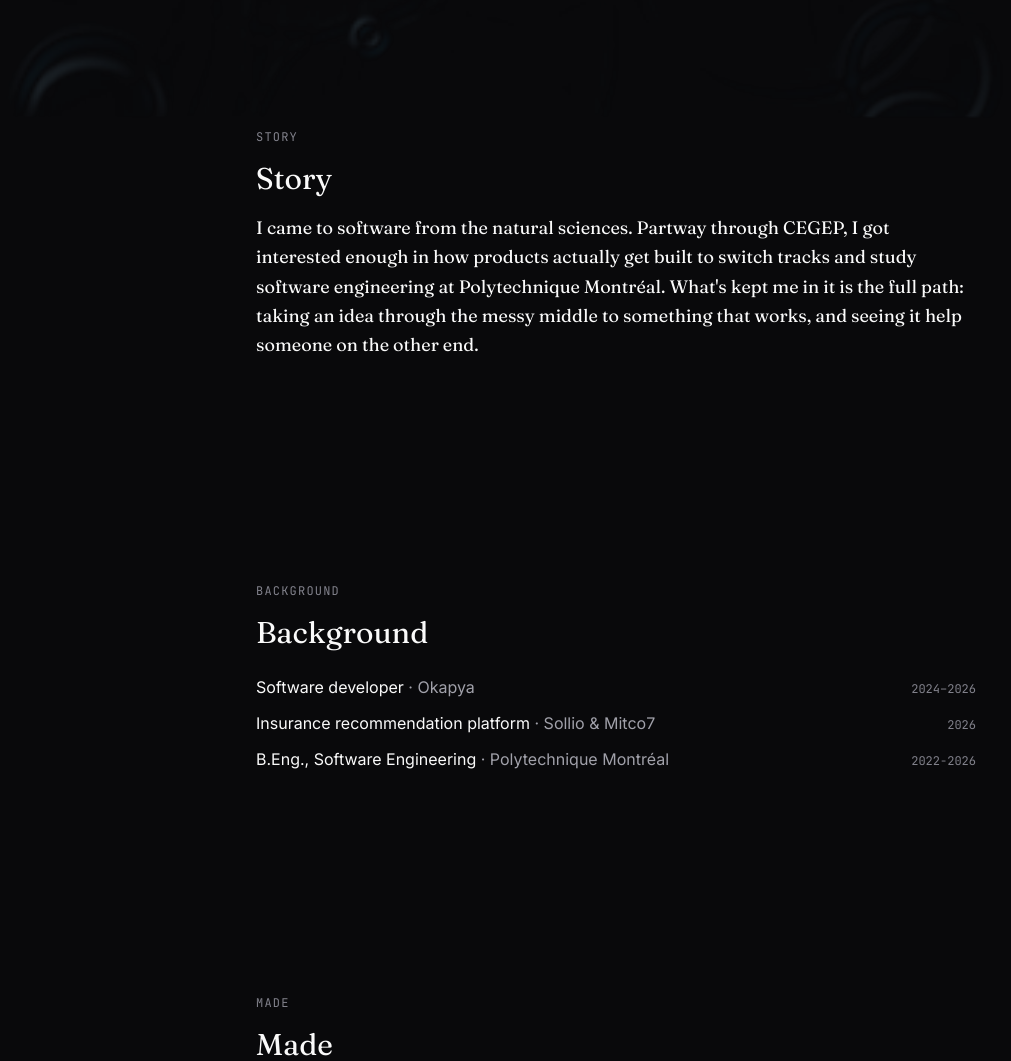
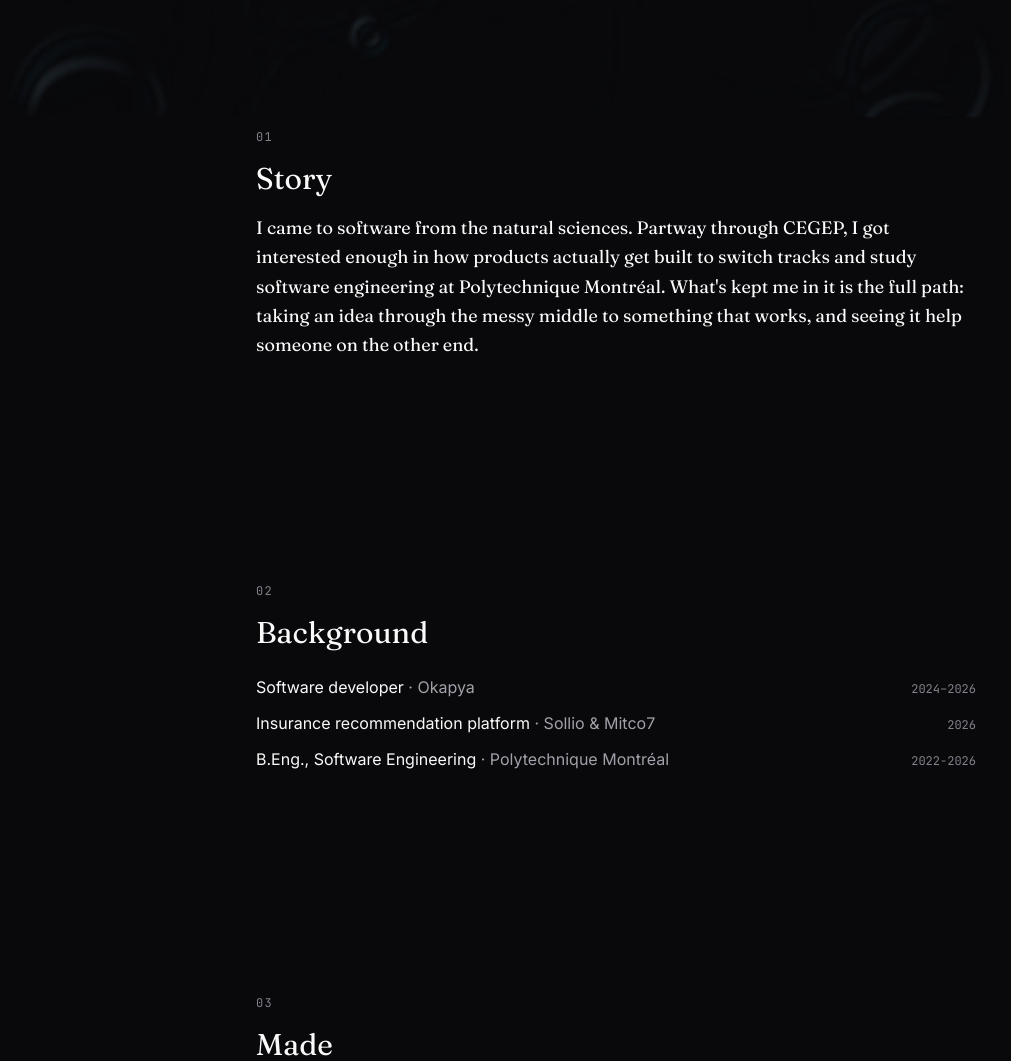
Before and after one commit to Mickunaru/portfolio, a Next.js app: page / in a window 1280 px wide. Shown: the part 680-1741 px from the top of the page, without its empty margins (24-1035 px from the left). Built offline with nearby package versions, Linux system fonts and the light colour scheme.

Commit message:
style: replace section eyebrows with numbered indexes and remove steam easter egg

```diff
--- a/src/app/layout.tsx
+++ b/src/app/layout.tsx
@@ -66,7 +66,6 @@ export default function RootLayout({
           <p className="font-sans text-xs text-muted">
             Built with Next.js · deployed on Vercel
           </p>
-          <p className="font-sans text-xs text-muted">I also hate portals.</p>
         </footer>
       </body>
     </html>
--- a/src/app/page.tsx
+++ b/src/app/page.tsx
@@ -66,9 +66,7 @@ export default function Home() {
       <section id="story" className="py-28">
         <RevealGroup className="flex flex-col gap-4">
           <RevealItem>
-            <p className="font-mono text-xs uppercase tracking-widest text-muted">
-              story
-            </p>
+            <p className="font-mono text-xs tracking-widest text-muted">01</p>
           </RevealItem>
           <RevealItem>
             <h2 className="font-serif text-3xl text-primary">Story</h2>
@@ -89,9 +87,7 @@ export default function Home() {
       <section id="background" className="py-28">
         <RevealGroup className="flex flex-col gap-4">
           <RevealItem>
-            <p className="font-mono text-xs uppercase tracking-widest text-muted">
-              background
-            </p>
+            <p className="font-mono text-xs tracking-widest text-muted">02</p>
           </RevealItem>
           <RevealItem>
             <h2 className="font-serif text-3xl text-primary">Background</h2>
@@ -120,9 +116,7 @@ export default function Home() {
       <section id="now" className="py-28">
         <RevealGroup className="flex flex-col gap-4">
           <RevealItem>
-            <p className="font-mono text-xs uppercase tracking-widest text-muted">
-              now
-            </p>
+            <p className="font-mono text-xs tracking-widest text-muted">04</p>
           </RevealItem>
           <RevealItem>
             <h2 className="font-serif text-3xl text-primary">Now</h2>
--- a/src/components/contact-section.tsx
+++ b/src/components/contact-section.tsx
@@ -13,9 +13,7 @@ export function ContactSection() {
     <section id="contact" className="py-28">
       <RevealGroup className="flex flex-col gap-4">
         <RevealItem>
-          <p className="font-mono text-xs uppercase tracking-widest text-muted">
-            contact
-          </p>
+          <p className="font-mono text-xs tracking-widest text-muted">05</p>
         </RevealItem>
         <RevealItem>
           <h2 className="font-serif text-3xl text-primary">Get in touch.</h2>
--- a/src/components/made-section.tsx
+++ b/src/components/made-section.tsx
@@ -149,9 +149,7 @@ export function MadeSection() {
     <section id="made" className="flex flex-col gap-4 py-28">
       <RevealGroup className="flex flex-col gap-4">
         <RevealItem>
-          <p className="font-mono text-xs uppercase tracking-widest text-muted">
-            made
-          </p>
+          <p className="font-mono text-xs tracking-widest text-muted">03</p>
         </RevealItem>
         <RevealItem>
           <h2 className="font-serif text-3xl text-primary">Made</h2>
```
